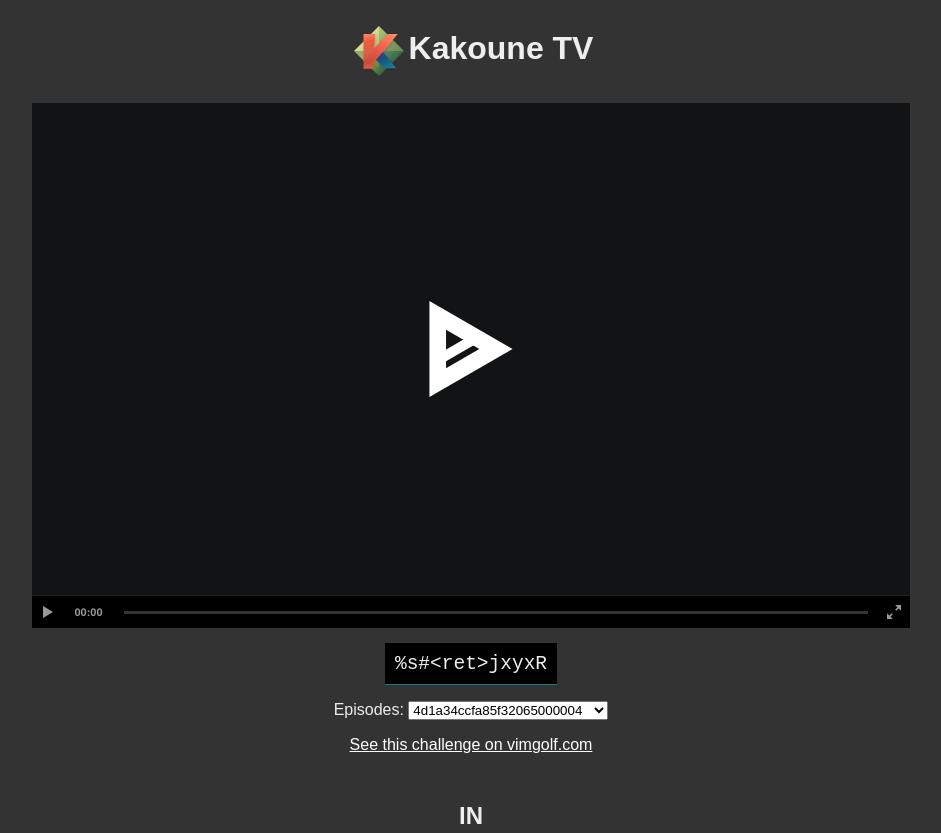
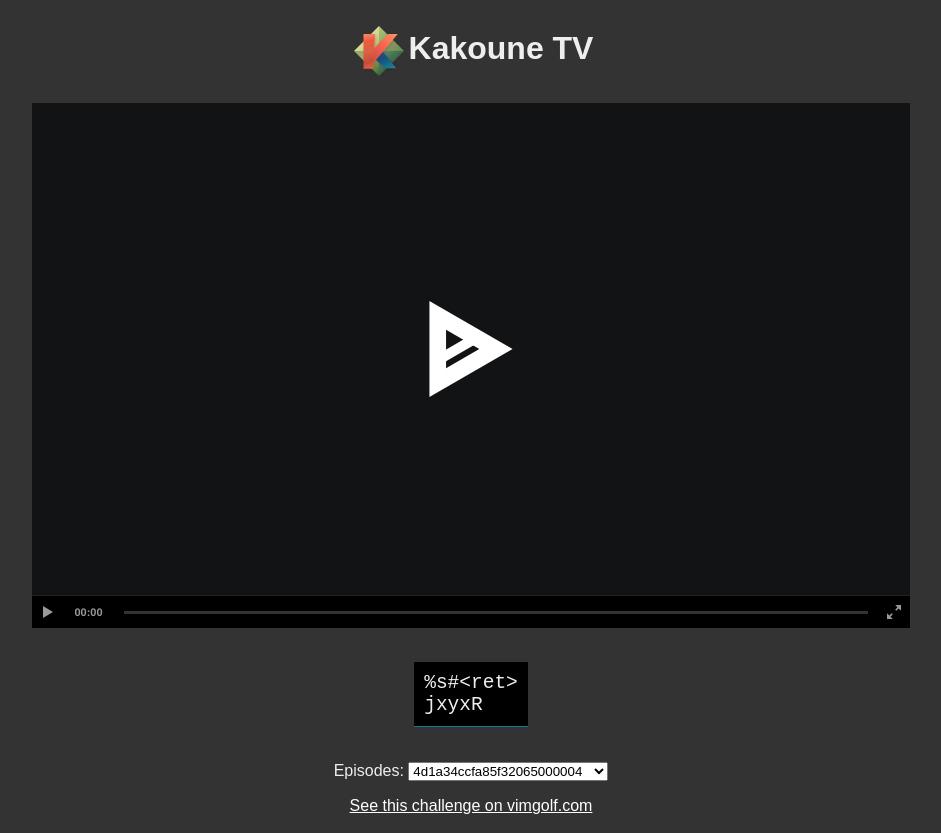
Before and after one commit to Delapouite/kakoune-tv, a plain HTML site: page index.html in a window 1280 px wide. Shown: the top 833 px of the page, without its empty margins (169-1110 px from the left). Drawn offline with Linux system fonts and the light colour scheme.

Commit message:
feat: split long lines of keys on <ret> and <esc>

```diff
--- a/index.html
+++ b/index.html
@@ -15,7 +15,7 @@
 		</div>
 
 		<div id="keys-holder">
-			<code id="keys"></code>
+			<pre id="keys"></pre>
 		</div>
 
 		<div id="episode-selector-holder">
--- a/kakoune-tv.css
+++ b/kakoune-tv.css
@@ -42,6 +42,7 @@ main {
 	display: inline-block;
 	font-size: 1.5em;
 	padding: .5em;
+	text-align: left;
 }
 
 #episode-selector-holder {
--- a/kakoune-tv.js
+++ b/kakoune-tv.js
@@ -17,15 +17,22 @@ var asciicast = asciicasts.filter(function (a) {
 	return a.id === id
 })[0]
 
-// utils: remove ,q
-var slice = function (keys) {
-	return keys.slice(0, keys.length - 2)
+var parse = function (keys) {
+	return keys
+		// remove ,q
+		.slice(0, keys.length - 2)
+		// escape new lines
+		.replace(/\n/g, '\\n')
+		// TODO: remove false posive, like <ret> during insertion
+		// add some room for better human readibility
+		.replace(/<ret>/g, '<ret>\n')
+		.replace(/<esc>/g, '<esc>\n')
 }
 
 player.setAttribute('src', 'asciicasts/' + id + '.json')
 
 // populate keys
-keys.textContent = slice(asciicast.keys)
+keys.textContent = parse(asciicast.keys)
 
 // populate selector
 asciicasts.forEach(function (a) {
```
